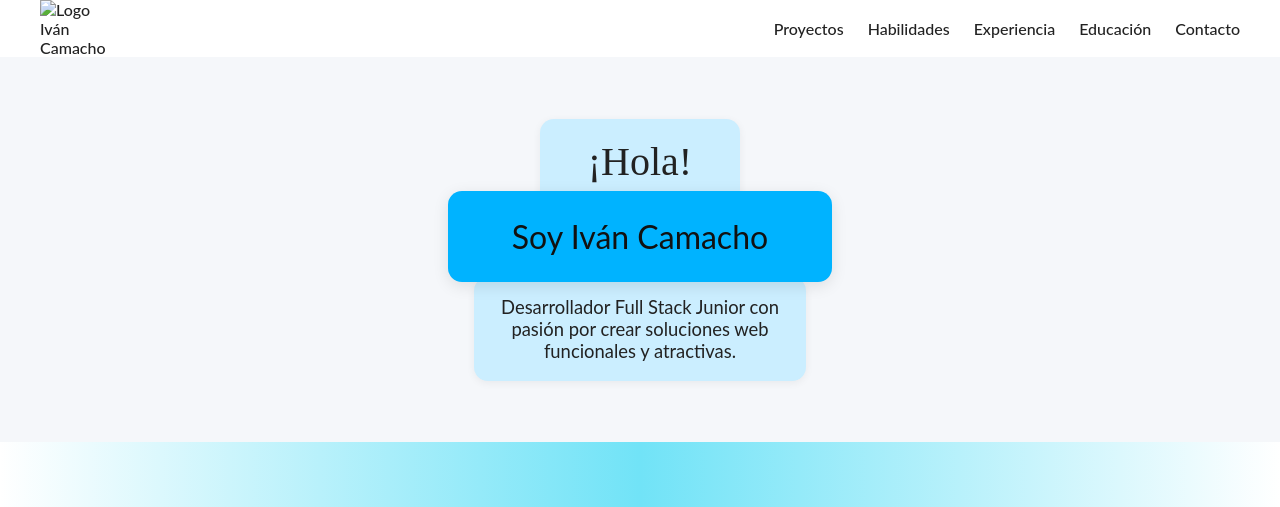
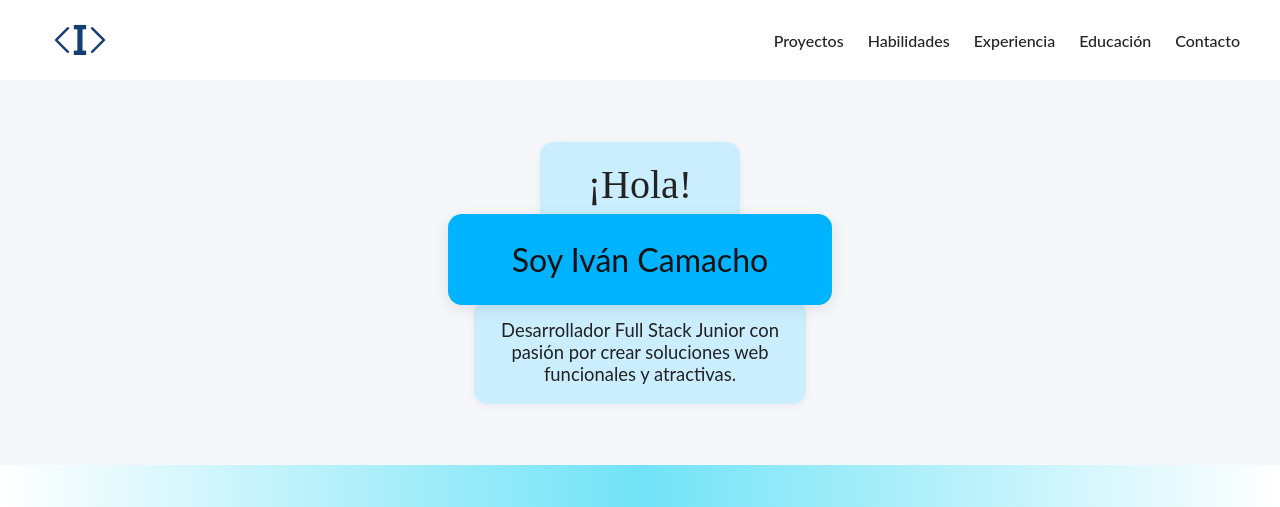
Before and after one commit to Ivancabo19/Ivancabo19.github.io, a plain HTML site: page index.html in a window 1280 px wide. Shown: the top 507 px of the page. Drawn offline with Linux system fonts and the light colour scheme.

Commit message:
Agregando el logo

```diff
--- a/index.html
+++ b/index.html
@@ -17,7 +17,7 @@
   <header>
     <nav class="navbar">
       <button class="menu-toggle" aria-label="Abrir menú" aria-expanded="false">☰</button>
-      <a href="#inicio" class="logo"><img src="imagenes/logo2.png" alt="Logo Iván Camacho"></a>
+      <a href="#inicio" class="logo"><img src="imagenes/otros/logo2.png" alt="Logo Iván Camacho"></a>
       <ul class="nav-links">
         <li><a href="#proyectos">Proyectos</a></li>
         <li><a href="#habilidades">Habilidades</a></li>
```
